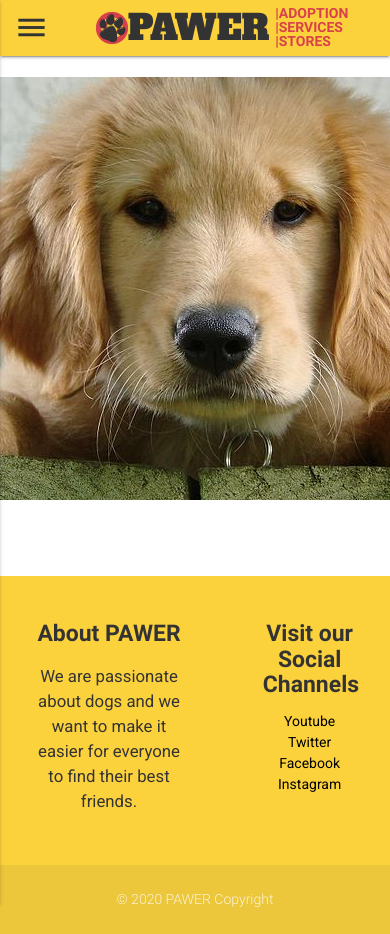
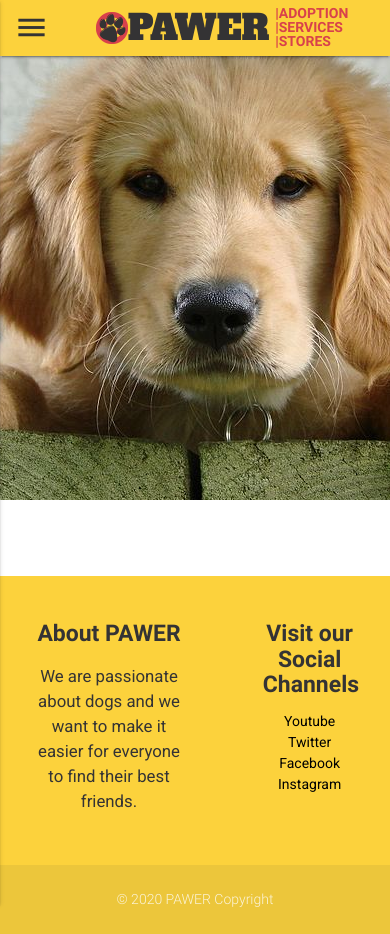
Before and after one commit to romqrq/Pawer, a Flask app: page /dogs in a window 390 px wide. Run offline with Flask 2, Linux system fonts and the light colour scheme; data that the repository does not hold is empty; some libraries are stand-ins or nearby versions; some web fonts are replaced.

Commit message:
Changed parallax img size for mobile

```diff
--- a/static/sass/base/_presets.scss
+++ b/static/sass/base/_presets.scss
@@ -14,8 +14,9 @@ a {
     padding: 1rem;
 }
 .parallax-container {
-    top: 5.5rem;
+    top: 3.5rem;
     width: 100%;
+    max-height: 70vh;
 }
 .parallax-container .parallax img {
     max-width: 300%;
--- a/static/sass/main.css
+++ b/static/sass/main.css
@@ -18,8 +18,9 @@ a {
 }
 
 .parallax-container {
-  top: 5.5rem;
+  top: 3.5rem;
   width: 100%;
+  max-height: 70vh;
 }
 
 .parallax-container .parallax img {
```
Also changed, not shown: 1 other file.
